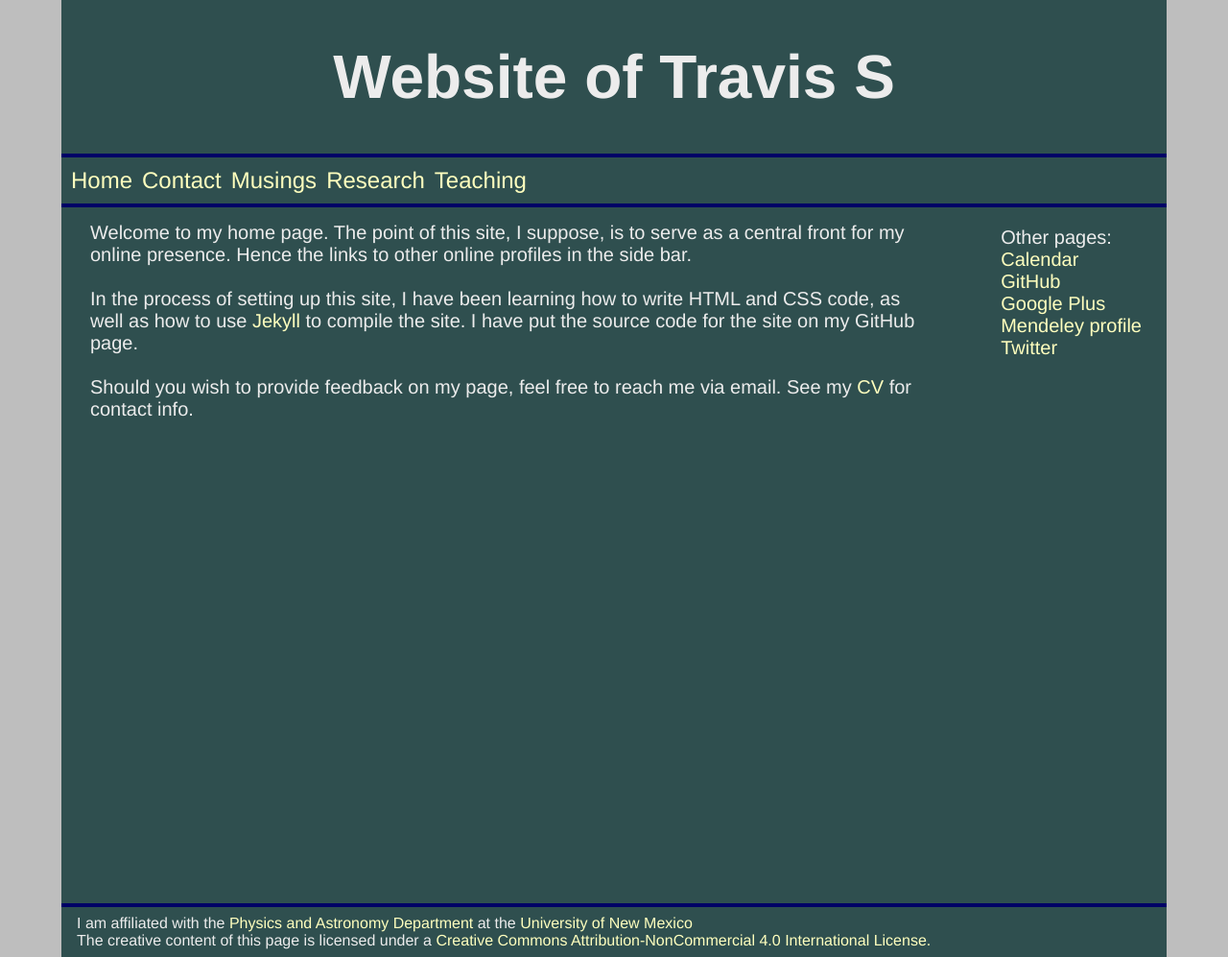
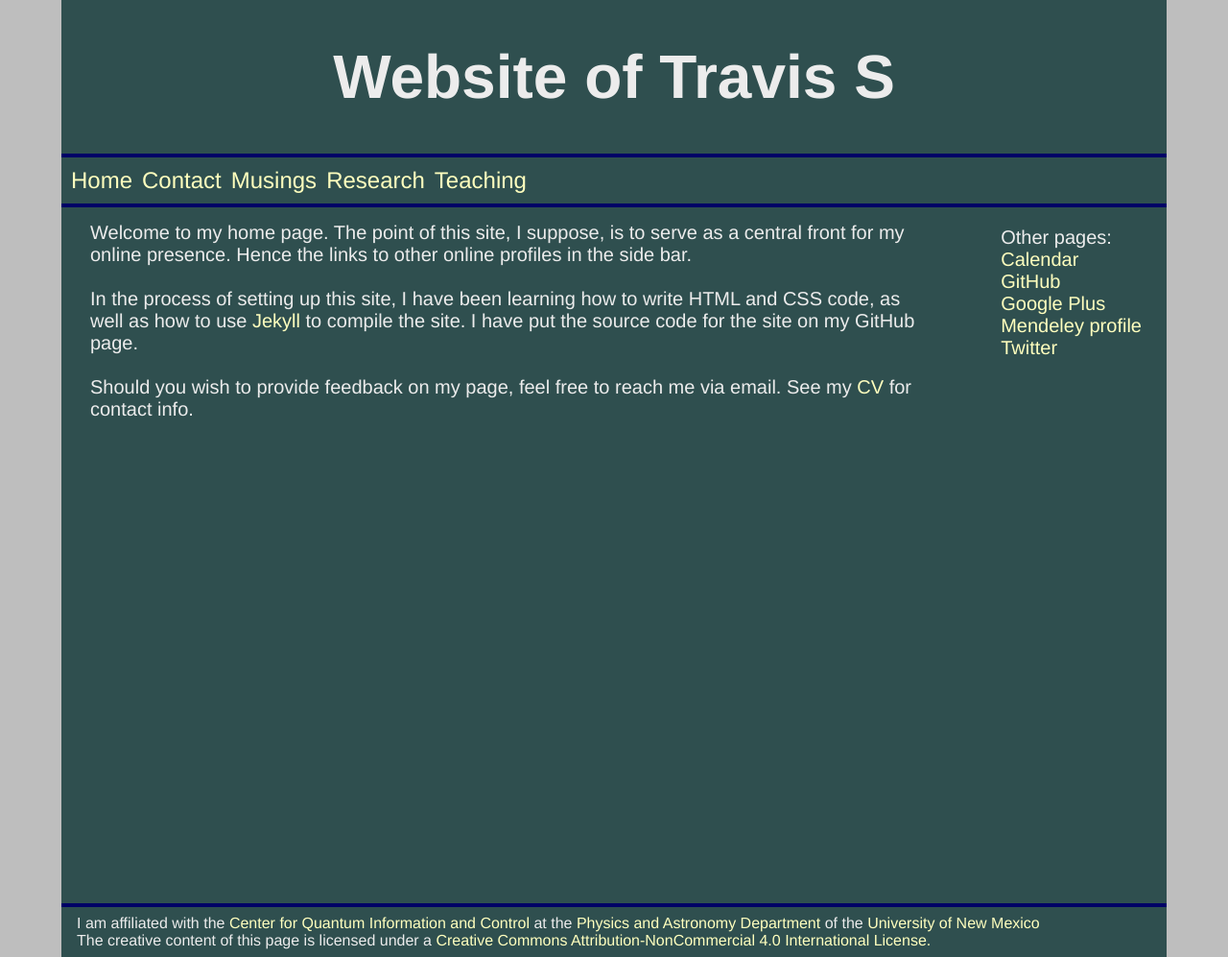
Before and after one commit to jarthurgross/Travis-S.github.io, a Jekyll site: the page built from index.html, in a window 1280 px wide. Shown: the whole page at 96% size. Built offline with Jekyll 4.4.1, drawn with Linux system fonts in a browser that asks for light colours; Markdown is read by kramdown in place of the engine named in the settings.

Commit message:
Updated footer to include link to CQuIC page.

```diff
--- a/_layouts/default.html
+++ b/_layouts/default.html
@@ -57,7 +57,7 @@
 		<!-- Footer content goes here. -->
 		<div id="footer">
 			<!--Link to PandA -->
-			I am affiliated with the <a href="http://physics.unm.edu/" target="_blank">Physics and Astronomy Department</a> at the <a 				href="http://unm.edu" target="_blank">University of New Mexico</a><br/>
+			I am affiliated with the <a href="http://www.cquic.org" target="_blank">Center for Quantum Information and Control</a> at the <a href="http://physics.unm.edu/" target="_blank">Physics and Astronomy Department</a> of the <a href="http://unm.edu" target="_blank">University of New Mexico</a><br/>
 			<!--Creative Commons License -->
 			The creative content of this page is licensed under a <a rel="license" href="http://creativecommons.org/licenses/by-nc/4.0/" target="_blank">Creative 				Commons Attribution-NonCommercial 4.0 International License.</a>
 		</div>
```
